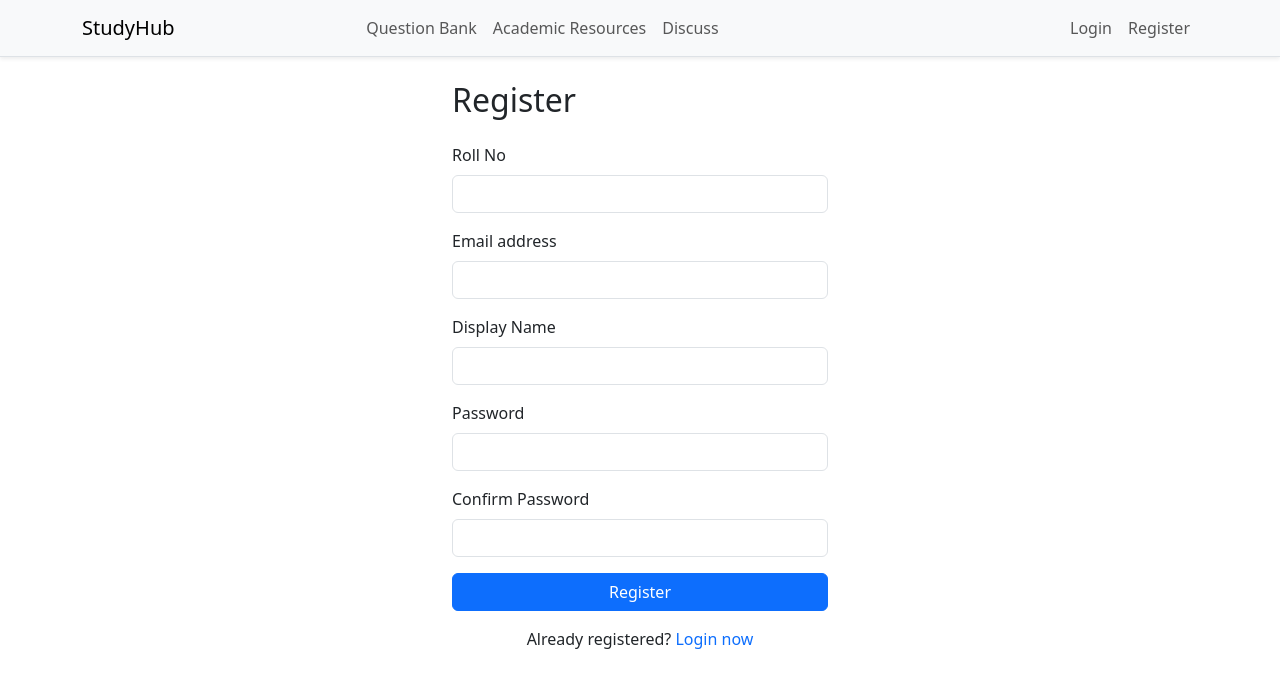
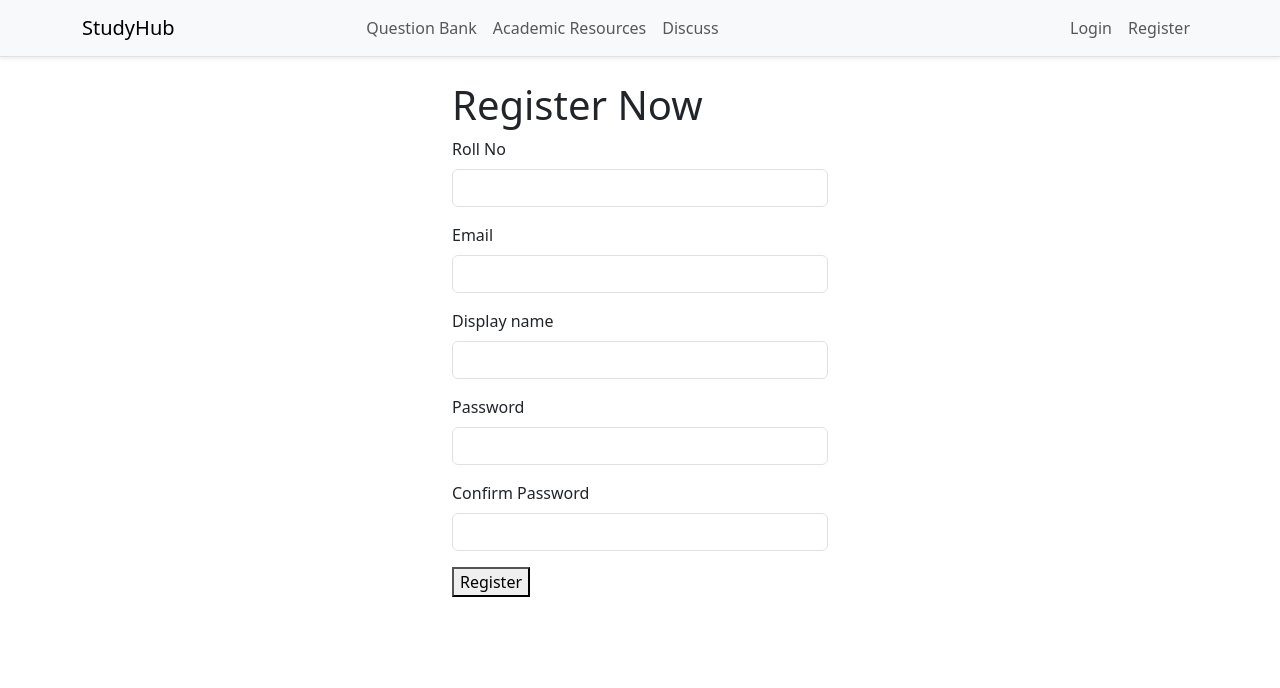
Before and after one commit to sowmiyacodes/studyhubfrontend, a React (Create React App) app: page /register in a window 1280 px wide. Shown: the top 688 px of the page. Built offline with nearby package versions, Linux system fonts and the light colour scheme.

Commit message:
basic forms done

```diff
--- a/src/components/auth/register.component.jsx
+++ b/src/components/auth/register.component.jsx
@@ -1,164 +1,71 @@
 import {useState} from 'react';
 import { Link, useNavigate  } from "react-router-dom";
-const RegisterForm = () => {
-  const navigate = useNavigate();
-  const [formData, setFormData] = useState({
-    roll_no: '',
-    email: '',
-    display_name: '',
-    password: '',
-    confirm_password: '',
+
+export default function RegisterForm()
+{
+
+  const [FormData,setFormDate] = useState({
+    roll_no:"",
+    email:"",
+    display_name:"",
+    password:"",
+    confirmpassword:''
   });
-
-  const [errors, setErrors] = useState({});
-  const [message, setMessage] = useState('');
-  const [submitting, setSubmitting] = useState(false);
-
-  const handleChange = (e) => {
-    const {name,value} = e.target;
-    setFormData({
-      ...formData,
-      [name] : value,
-
-    });
-    //clear the errors when typing
-    setErrors((prev) => ({
-       ...prev,
-       [name] : '',
-    }));
-  };
-
-  const validateData = () =>
-  {
-      let newerrors = {};
-      if(!formData.roll_no.trim()) newerrors.roll_no = 'Required';
-      if(!formData.email.trim()) newerrors.email = 'Required';
-      if(!formData.display_name.trim()) newerrors.display_name = 'Required';
-      if(!formData.password.trim()) newerrors.password = 'Required';
-      if(!formData.confirm_password.trim()) newerrors.confirm_password = 'Required';
-      if (formData.password !== formData.confirm_password) newerrors.confirm_password = 'Passwords do not match.';
-      return newerrors;
-  } ;
-
-  const handleSubmit = async (e) => {
-    e.preventDefault();
-    setMessage('')
-    const validationErrors = validateData();
-     if (Object.keys(validationErrors).length > 0) {
-      setErrors(validationErrors);
-      setMessage('Errors found!!')
-      console.log(validationErrors);
-      return;
-    }
-
-    setSubmitting(true);
-    console.log('Form is submitted');
-    try {
-
-      const response = await fetch('http://localhost:5000/user/register', {
-        method: 'POST',
-        headers: {
-          'Content-Type': 'application/json',
-        },
-        body: JSON.stringify(formData),
-      });
-
-      const data = await response.json();
-      console.log(data)
-      if (response.ok) {
-        setMessage(data.message ||'Registration successful!' );
-        navigate('/login')
-
-      } else {
-        setMessage(data.message || 'Registration failed.');
-      }
-    } catch (error) {
-      setMessage('An error occurred. Please try again.');
-    } finally {
-      setSubmitting(false);
-    }
-
-  }
-return (
+  return(
     <div className="container mt-4" style={{ maxWidth: '400px' }}>
-      <h2 className="mb-4">Register</h2>
-      {message && <div className="alert alert-info">{message}</div>}
-      <form  onSubmit={handleSubmit}>
+      <h1>Register Now</h1>
       <div className="mb-3">
-          <label htmlFor="roll_no" className="form-label">Roll No</label>
+        <label htmlFor = "roll_no" className = "form-label">Roll No  </label>
         <input
-            type="text"
-            className={`form-control ${errors.roll_no ? 'is-invalid' : ''}`}
+          type = "text"
+          name = "roll_no"
           id="roll_no"
-            name="roll_no"
-            value={formData.roll_no}
-            onChange={handleChange}
+          value = {FormData.roll_no}
+          className="form-control"
         />
-          {errors.roll_no && <div className="invalid-feedback">{errors.roll_no}</div>}
       </div>
-
       <div className="mb-3">
-          <label htmlFor="email" className="form-label">Email address</label>
+        <label htmlFor = "email" className = "form-label">Email </label>
         <input
-            type="email"
-             className={`form-control ${errors.email ? 'is-invalid' : ''}`}
+          type = "email"
+          name = "email"
           id="email"
-            name="email"
-            value={formData.email}
-            onChange={handleChange}
+          value = {FormData.email}
+          className="form-control"
         />
-          {errors.email && <div className="invalid-feedback">{errors.email}</div>}
       </div>
-
-
       <div className="mb-3">
-          <label htmlFor="display_name" className="form-label">Display Name</label>
+        <label htmlFor = "display_name" className = "form-label">Display name </label>
         <input
-            type="text"
-            className={`form-control ${errors.display_name ? 'is-invalid' : ''}`}
+          type = "text"
+          name = "display_name"
           id="display_name"
-            name="display_name"
-            value={formData.display_name}
-            onChange={handleChange}
+          className="form-control"
+          value = {FormData.display_name}
         />
-          {errors.display_name && <div className="invalid-feedback">{errors.display_name}</div>}
       </div>
-
       <div className="mb-3">
           <label htmlFor="password" className="form-label">Password</label>
           <input
             type="password"
-            className={`form-control ${errors.password ? 'is-invalid': ''}` }
+            className="form-control"
             id="password"
             name="password"
-            value={formData.password}
-            onChange={handleChange}
+            value=""
           />
-          {errors.password && <div className="invalid-feedback">{errors.password}</div>}
         </div>
-
        <div className="mb-3">
           <label htmlFor="confirm_password" className="form-label">Confirm Password</label>
           <input
             type="password"
-            className={`form-control ${errors.confirm_password ? 'is-invalid' : ''}`}
+            className="form-control"
             id="confirm_password"
             name="confirm_password"
-            value={formData.confirm_password}
-            onChange={handleChange}
+            value=""
           />
-          {errors.confirm_password && <div className="invalid-feedback">{errors.confirm_password}</div>}
         </div>
-        <button type="submit" className="btn btn-primary w-100">{submitting ? 'Registering...' : 'Register'}</button>
-      </form>
 
-      <p className="mt-3 text-center">
-        Already registered?{' '}
-        <Link to="/login" className="text-decoration-none">
-          Login now
-        </Link>
-      </p>
+        <button type = "submit" classname = "btn-btn-primary-w-100">Register</button>
     </div>
-);
+  )
 }
-export default RegisterForm;
```
Lines whose indentation alone changed are shown as unchanged.
